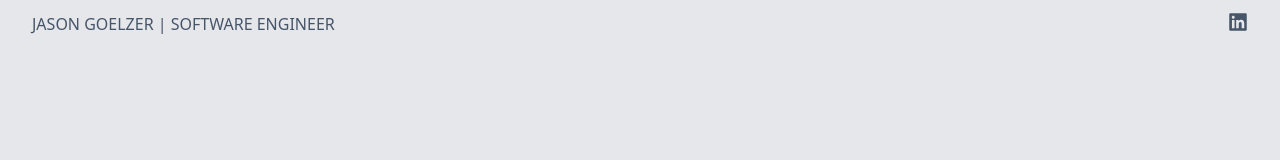
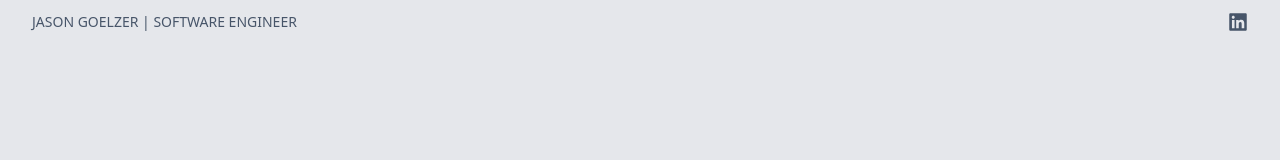
Before and after one commit to jgoelzer/jgoelzer.github.io, a React (Vite) app: page /#/projects in a window 1280 px wide. Shown: the top 160 px of the page. Built offline with nearby package versions, Linux system fonts and the light colour scheme.

Commit message:
Reduce project heading text size

```diff
--- a/src/Pages/ProjectHeading.tsx
+++ b/src/Pages/ProjectHeading.tsx
@@ -4,7 +4,7 @@ const ProjectHeading: React.FC = () => {
   return (
     <div className="absolute w-full top-0">
       <div className="container py-3 flex flex-row justify-start">
-        <p className="">JASON GOELZER | SOFTWARE ENGINEER</p>
+        <p className="text-sm">JASON GOELZER | SOFTWARE ENGINEER</p>
       </div>
     </div>
   )
```
